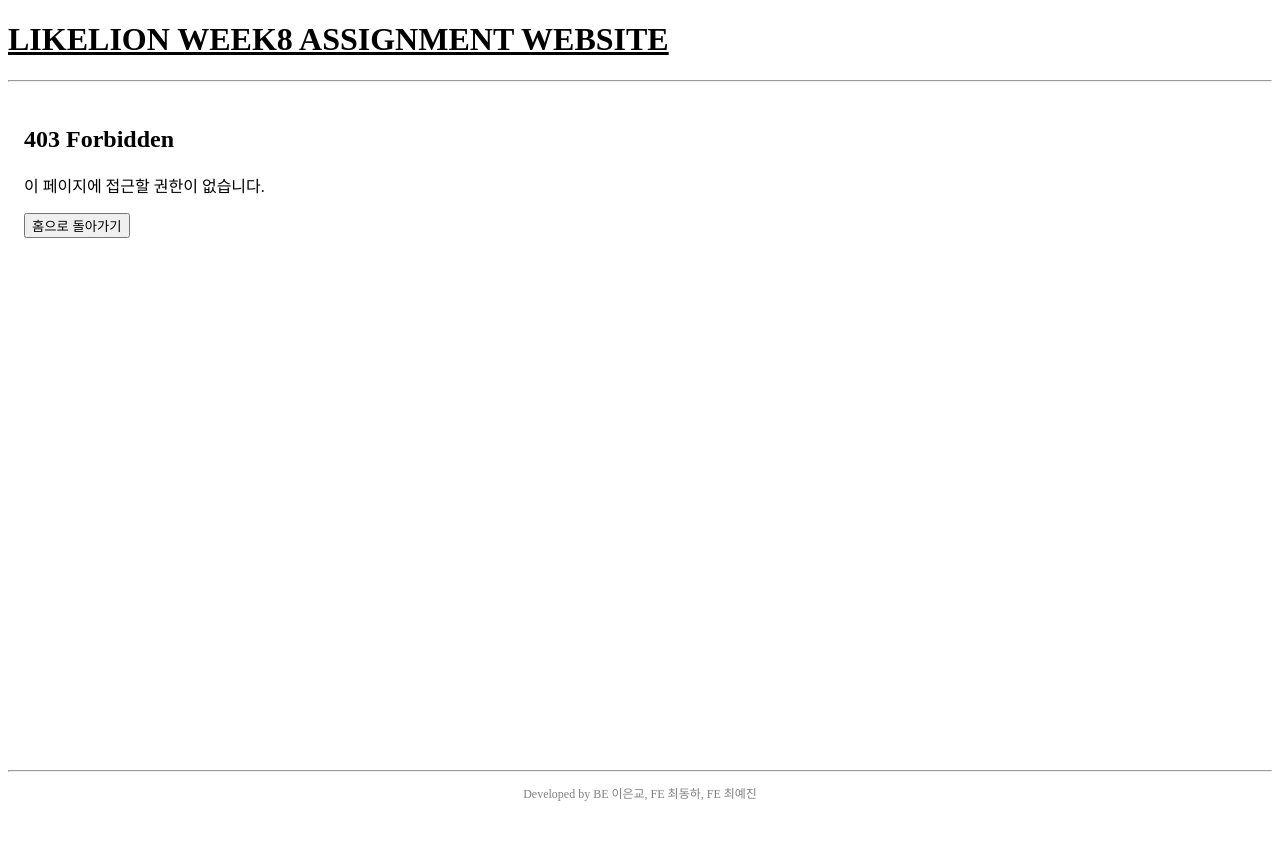
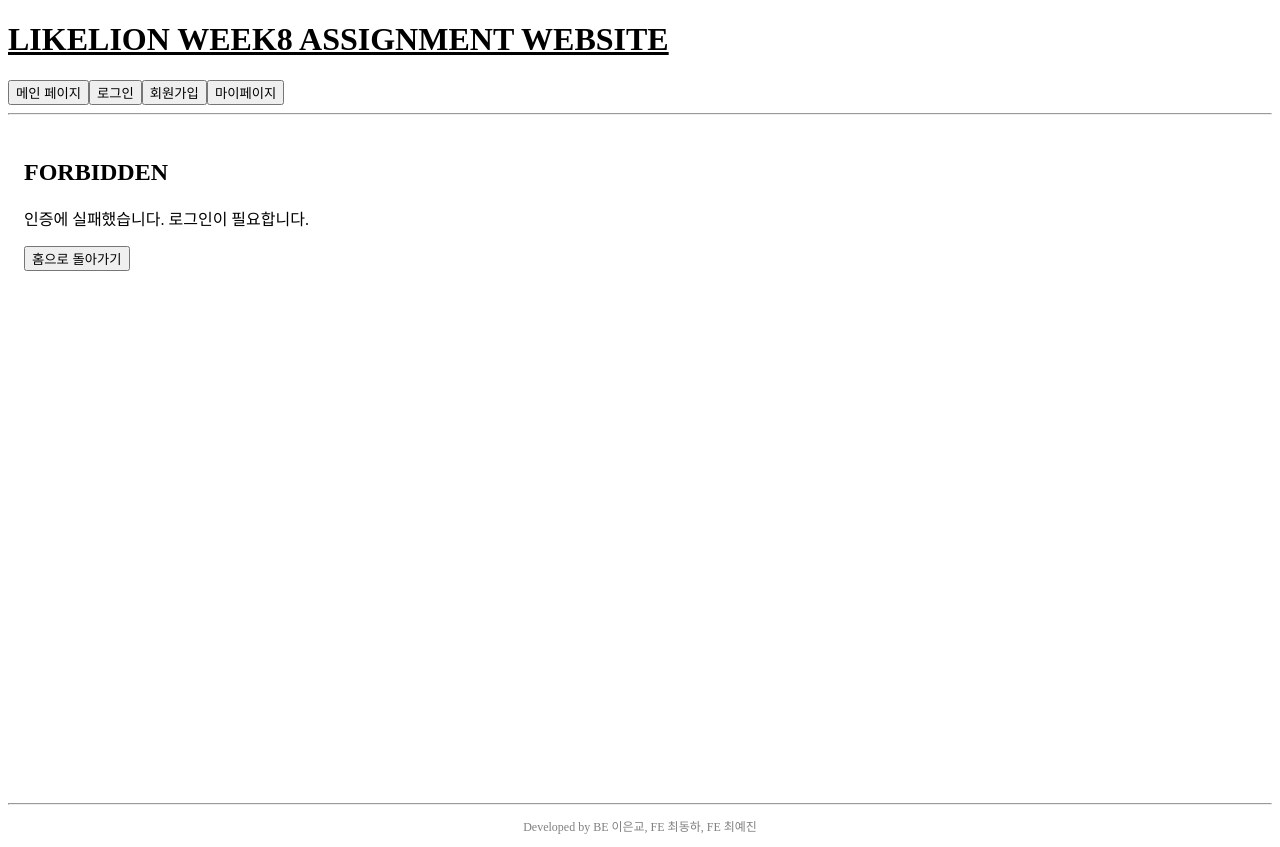
Before and after one commit to CBNU-likelion/2026_14th_final_study_FE, a React (Vite) app: page /forbidden in a window 1280 px wide. Before the commit the page ends 814 px from the top, so only its background shows below. Built offline with nearby package versions, Linux system fonts and the light colour scheme.

Commit message:
feat: Navbar 추가 및 401/403 전역 예외 처리 구현

```diff
--- a/src/App.tsx
+++ b/src/App.tsx
@@ -1,9 +1,21 @@
-import { BrowserRouter, Routes, Route, Outlet } from "react-router-dom";
+import { BrowserRouter, Routes, Route, Outlet, useNavigate } from "react-router-dom";
 import SignupPage from "./pages/SignupPage";
 import LoginPage from "./pages/LoginPage";
 import MyPage from "./pages/MyPage";
 import ForbiddenPage from "./pages/ForbiddenPage";
 import Root from "./pages/Root";
+
+function Navbar() {
+  const navigate = useNavigate();
+  return (
+    <nav>
+      <button type="button" onClick={() => navigate("/")}>메인 페이지</button>
+      <button type="button" onClick={() => navigate("/login")}>로그인</button>
+      <button type="button" onClick={() => navigate("/signup")}>회원가입</button>
+      <button type="button" onClick={() => navigate("/mypage")}>마이페이지</button>
+    </nav>
+  );
+}
 
 function Layout() {
   return (
@@ -14,6 +26,7 @@ function Layout() {
             LIKELION WEEK8 ASSIGNMENT WEBSITE
           </a>
         </h1>
+        <Navbar />
         <hr />
       </header>
 
--- a/src/pages/ForbiddenPage.tsx
+++ b/src/pages/ForbiddenPage.tsx
@@ -5,8 +5,8 @@ function ForbiddenPage() {
 
   return (
     <div>
-      <h2>403 Forbidden</h2>
-      <p>이 페이지에 접근할 권한이 없습니다.</p>
+      <h2>FORBIDDEN</h2>
+      <p>인증에 실패했습니다. 로그인이 필요합니다.</p>
       <button type="button" onClick={() => navigate("/")}>
         홈으로 돌아가기
       </button>
--- a/src/pages/MyPage.tsx
+++ b/src/pages/MyPage.tsx
@@ -1,5 +1,6 @@
 import { useState, useEffect } from "react";
 import { useNavigate } from "react-router-dom";
+import { apiFetch } from "../utils/apiFetch";
 
 interface UserInfo {
   userId: number;
@@ -15,32 +16,19 @@ function MyPage() {
     const fetchUserInfo = async () => {
       const token = localStorage.getItem("accessToken");
       if (!token) {
-        alert("로그인이 필요합니다.");
-        navigate("/login");
+        navigate("/forbidden");
         return;
       }
 
       try {
-        const response = await fetch("/api/users/me", {
-          method: "GET",
-          headers: {
-            Authorization: `Bearer ${token}`,
-          },
-        });
+        const response = await apiFetch("/api/users/me");
 
         if (response.ok) {
           const data: UserInfo = await response.json();
           setUserInfo(data);
-        } else if (response.status === 401) {
-          alert("인증이 만료되었습니다. 다시 로그인해주세요.");
-          localStorage.removeItem("accessToken");
-          navigate("/login");
-        } else if (response.status === 403) {
-          alert("접근 권한이 없습니다.");
-          navigate("/forbidden");
         } else if (response.status === 400) {
           alert("잘못된 요청입니다.");
-        } else {
+        } else if (response.status !== 401 && response.status !== 403) {
           const data = await response.json();
           alert("오류가 발생했습니다: " + data["message"]);
           console.error(data);
--- /dev/null
+++ b/src/utils/apiFetch.ts
@@ -0,0 +1,24 @@
+export async function apiFetch(url: string, options: RequestInit = {}): Promise<Response> {
+  const token = localStorage.getItem("accessToken");
+
+  const headers: Record<string, string> = {
+    "Content-Type": "application/json",
+    ...(options.headers as Record<string, string>),
+  };
+
+  if (token) {
+    headers["Authorization"] = `Bearer ${token}`;
+  }
+
+  const response = await fetch(url, { ...options, headers });
+
+  if (response.status === 401) {
+    localStorage.removeItem("accessToken");
+    window.location.href = "/forbidden";
+  } else if (response.status === 403) {
+    alert("접근 권한이 없습니다. 다시 로그인해주세요.");
+    window.location.href = "/login";
+  }
+
+  return response;
+}
```
